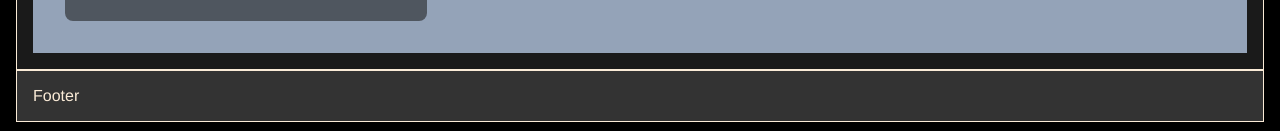
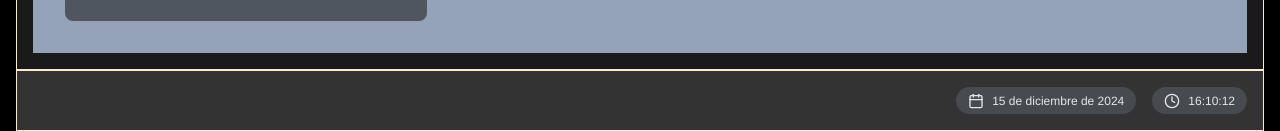
Before and after one commit to Ruben-Alvarez-Dev/daw_frontend, a React (Vite) app: page / in a window 1280 px wide. Shown: the part 949-1080 px from the top of the page. Built offline with nearby package versions, Linux system fonts and the light colour scheme.

Commit message:
Labels in footer

```diff
--- a/src/components/layout/Footer/Footer.css
+++ b/src/components/layout/Footer/Footer.css
@@ -4,4 +4,7 @@
     border: 1px solid antiquewhite;
     color: antiquewhite;
     padding: 1rem;
+    display: flex;
+    justify-content: end;
+    gap: 1rem;
 }
--- a/src/components/layout/Footer/Footer.jsx
+++ b/src/components/layout/Footer/Footer.jsx
@@ -1,9 +1,60 @@
 // src/components/layout/Footer/Footer.jsx
+import { useState, useEffect } from 'react'
 import './Footer.css'
+import { useAuth } from '../../../contexts/AuthContext/AuthContext'
+import ActivityTimer from '../../session/ActivityTimer/ActivityTimer'
+import SessionTimer from '../../session/SessionTimer/SessionTimer'
+import Label from '../../ui/Label/Label'
+import { FiClock, FiCalendar } from 'react-icons/fi'
 
 const Footer = () => {
+  const { token } = useAuth()
+  const [currentTime, setCurrentTime] = useState(new Date())
+
+  useEffect(() => {
+    const timer = setInterval(() => {
+      setCurrentTime(new Date())
+    }, 1000)
+
+    return () => clearInterval(timer)
+  }, [])
+
+  const formatTime = (date) => {
+    return date.toLocaleTimeString('es-ES', {
+      hour: '2-digit',
+      minute: '2-digit',
+      second: '2-digit'
+    })
+  }
+
+  const formatDate = (date) => {
+    return date.toLocaleDateString('es-ES', {
+      year: 'numeric',
+      month: 'long',
+      day: 'numeric'
+    })
+  }
+
   return (
-    <footer className="footer">Footer</footer>
+    <footer className="footer">
+        {token && (
+          <>
+            <ActivityTimer />
+            <SessionTimer token={token} />
+          </>
+        )}
+        <Label
+          text={formatDate(currentTime)}
+          variant="label-default"
+          icon={<FiCalendar />}
+        />
+        <Label
+          text={formatTime(currentTime)}
+          variant="label-default"
+          icon={<FiClock />}
+        />
+
+    </footer>
   )
 }
 
--- a/src/components/layout/Navbar/Navbar.jsx
+++ b/src/components/layout/Navbar/Navbar.jsx
@@ -2,8 +2,6 @@ import { useState } from 'react'
 import './Navbar.css'
 import { useAuth } from '../../../contexts/AuthContext/AuthContext'
 import { useSession } from '../../session/SessionManager/SessionManager'
-import ActivityTimer from '../../session/ActivityTimer/ActivityTimer'
-import SessionTimer from '../../session/SessionTimer/SessionTimer'
 import Label from '../../ui/Label/Label'
 import Button from '../../ui/Button/Button'
 import { FiInfo, FiUser } from 'react-icons/fi'
@@ -11,7 +9,7 @@ import Login from '../../auth/Login/Login'
 import Register from '../../auth/Register/Register'
 
 const Navbar = () => {
-    const { isAuthenticated, logout, user, token } = useAuth()
+    const { isAuthenticated, logout, user } = useAuth()
     const { lastActivity } = useSession()
     const [showLogin, setShowLogin] = useState(false)
     const [showRegister, setShowRegister] = useState(false)
@@ -25,12 +23,6 @@ const Navbar = () => {
                 <div className="navbar-menu">Navbar Menu</div>
                 <div className="navbar-menu">Navbar Context</div>
                 <div className="navbar-auth">
-                    {isAuthenticated && token && (
-                        <>
-                            <ActivityTimer />
-                            <SessionTimer token={token} />
-                        </>
-                    )}
                     {isAuthenticated && user && (
                         <>
                             <Label
```
